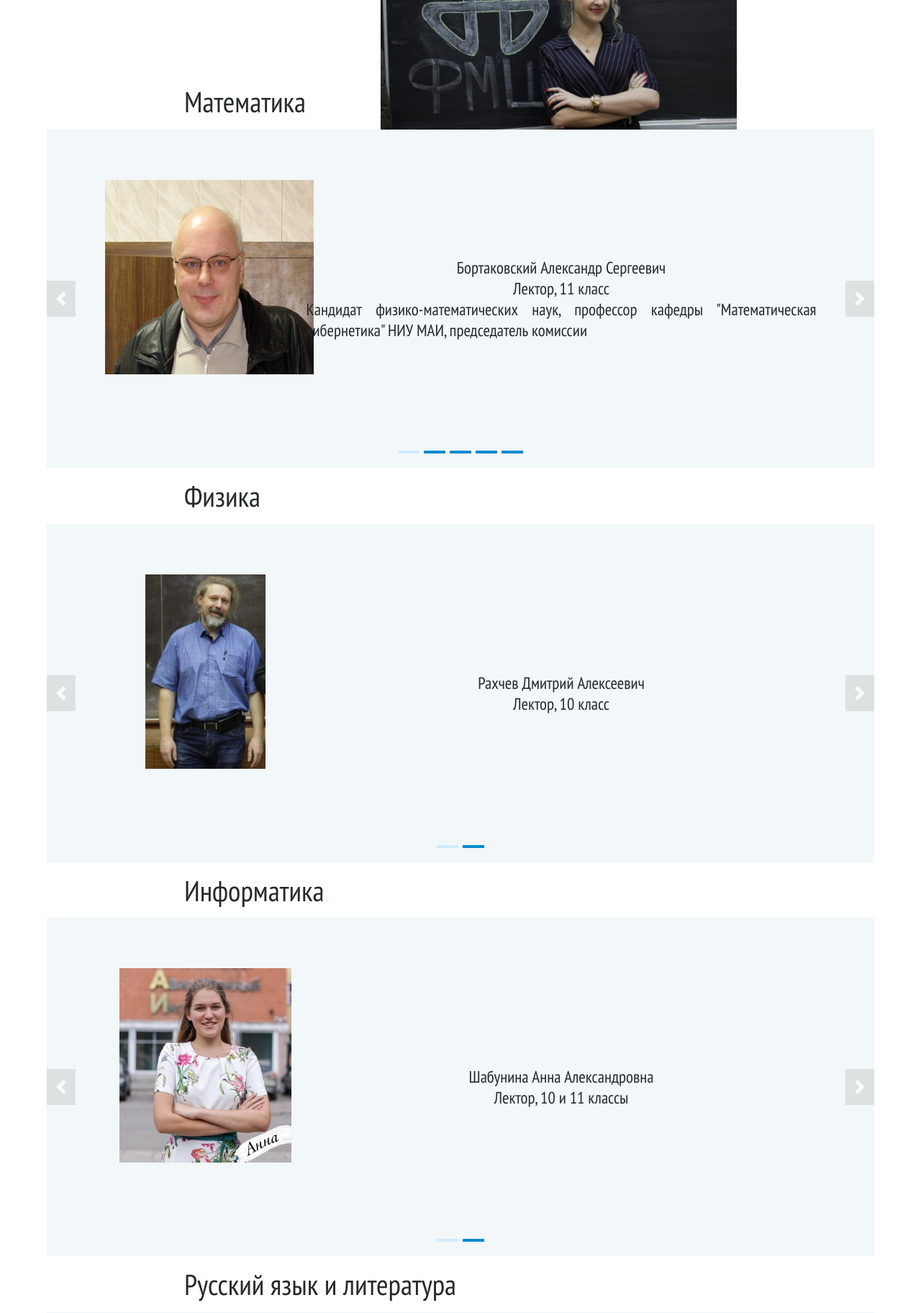
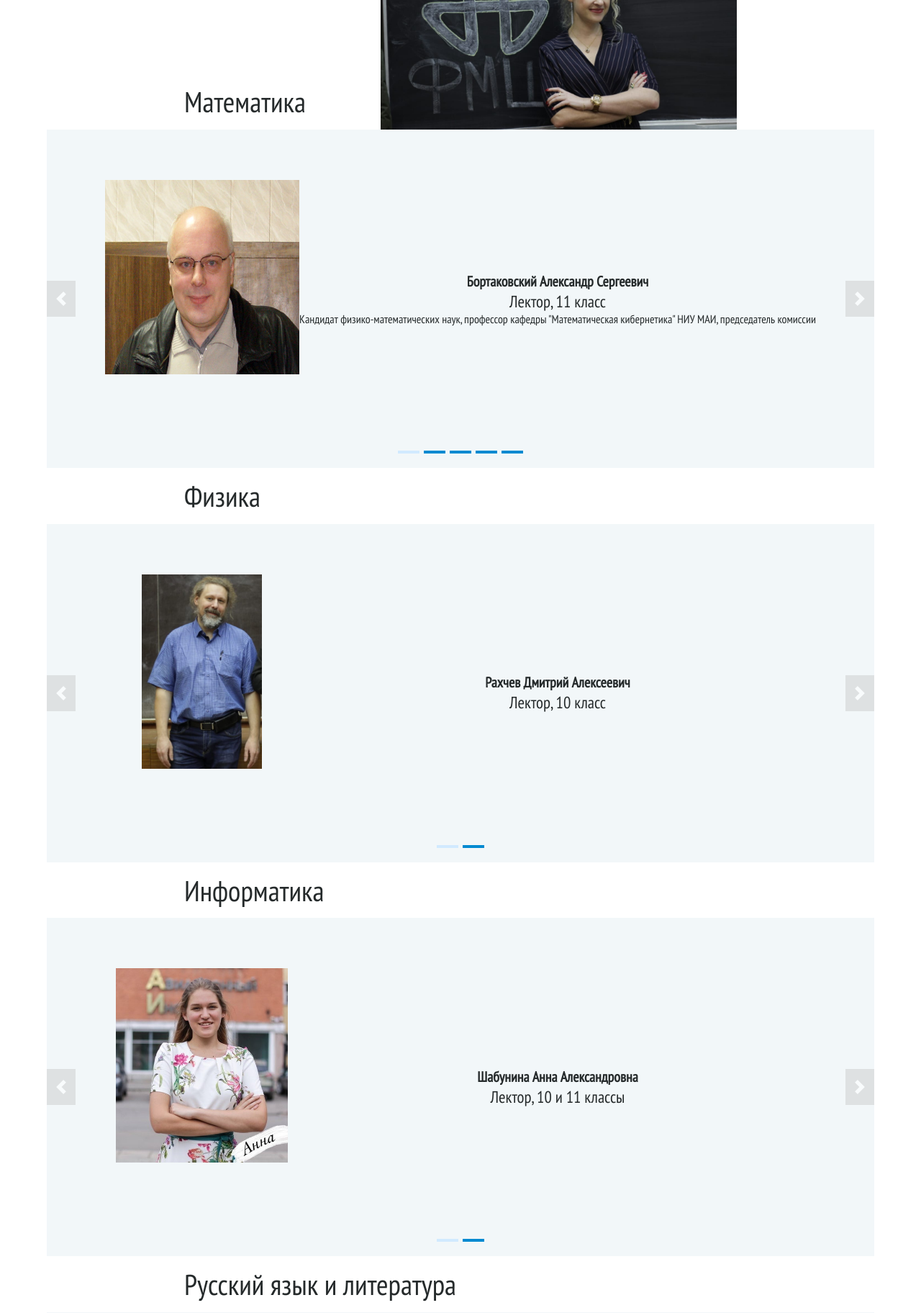
Before and after one commit to armilyutina/pmschool, a Django app: page /teachers/ in a window 1280 px wide. Shown: the part 756-2580 px from the top of the page at 72% size. Run offline with Django 3.2, Linux system fonts and the light colour scheme; some libraries are stand-ins or nearby versions.

Commit message:
changes 5.0

```diff
--- a/enter/templates/enter/enter.html
+++ b/enter/templates/enter/enter.html
@@ -21,7 +21,7 @@
       Вступительные экзамены проводятся <span id = "cls">два раза в год: весной и осенью</span>. <p>Примеры вступительных испытаний прошлых лет  для поступления в <a href="https://drive.google.com/open?id=1q73tdxC376fXTo5Nfm5hjyRwnnPpiJ1n" id="cls" >10 класс</a>, в <a href="https://drive.google.com/open?id=1Ci-FY8LQn7PGCdG-Dd8qXh2JUV4Kydg1" id="cls" >11 класс</a>.
       На экзамене необходимо иметь с собой:</p>
       <div class="grid">
-    	  <p><span class = "grid_span">1</span><img src="{%static 'main/images/enter.png' %}" class="grid-photo"> &nbsp;&nbsp;&nbsp;&nbsp;4 фотографии размером 4*6</p>
+    	  <p><span class = "grid_span">1</span><img src="{%static 'main/images/enter.png' %}" class="grid-photo"> &nbsp;&nbsp;&nbsp;&nbsp;4 фотографии размером 4&times;6</p>
     		<p><span class = "grid_span">2</span><img src="{%static 'main/images/doc.png' %}" class="grid-photo">&nbsp;&nbsp;&nbsp;&nbsp;справка из школы с печатью</p>
 
       </div>
--- a/main/static/main/css/style.css
+++ b/main/static/main/css/style.css
@@ -749,7 +749,7 @@ dl {
 	display: flex;
 	display: inline-block;
 	height: 270px;
-	max-width: 290px;
+	max-width: 270px;
 }
 
 .slider__item_1 {
@@ -792,7 +792,7 @@ dl {
 .slider__item_img {
 	flex: 0 0 80px;
 	height: 330px;
-	min-width: 280px;
+	min-width: 270px;
 }
 
 .slider__item_testimonial {
@@ -807,8 +807,13 @@ dl {
 .slider__item_text{
 	height: auto;
 	text-align: justify;
-}
-
+	font-size: 16px;
+}
+
+.slider__item_name{
+	font-weight: bold;
+	font-size: 20px;
+}
 
 .praongallery{
 	margin: 1% 19%;
```
